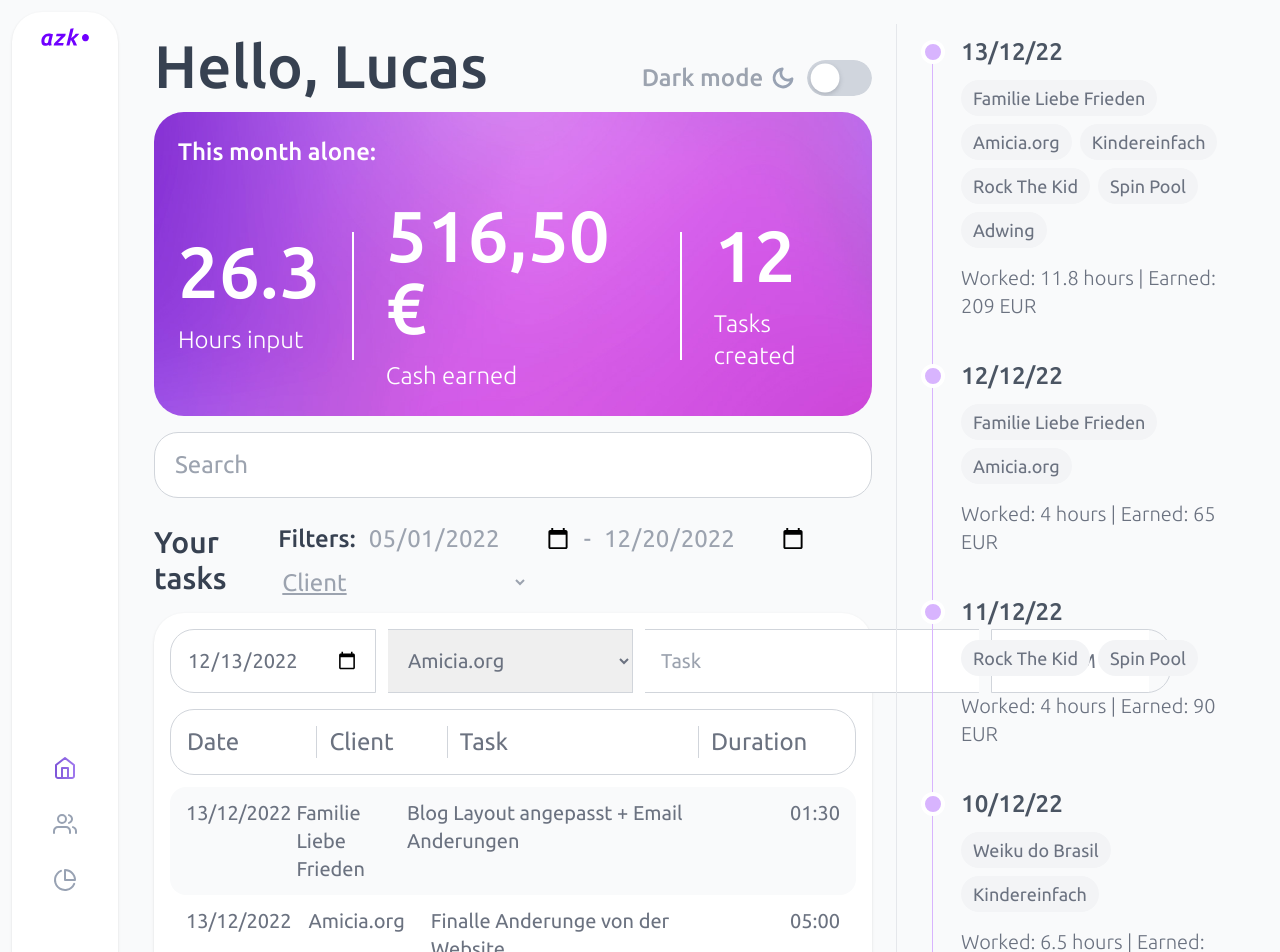
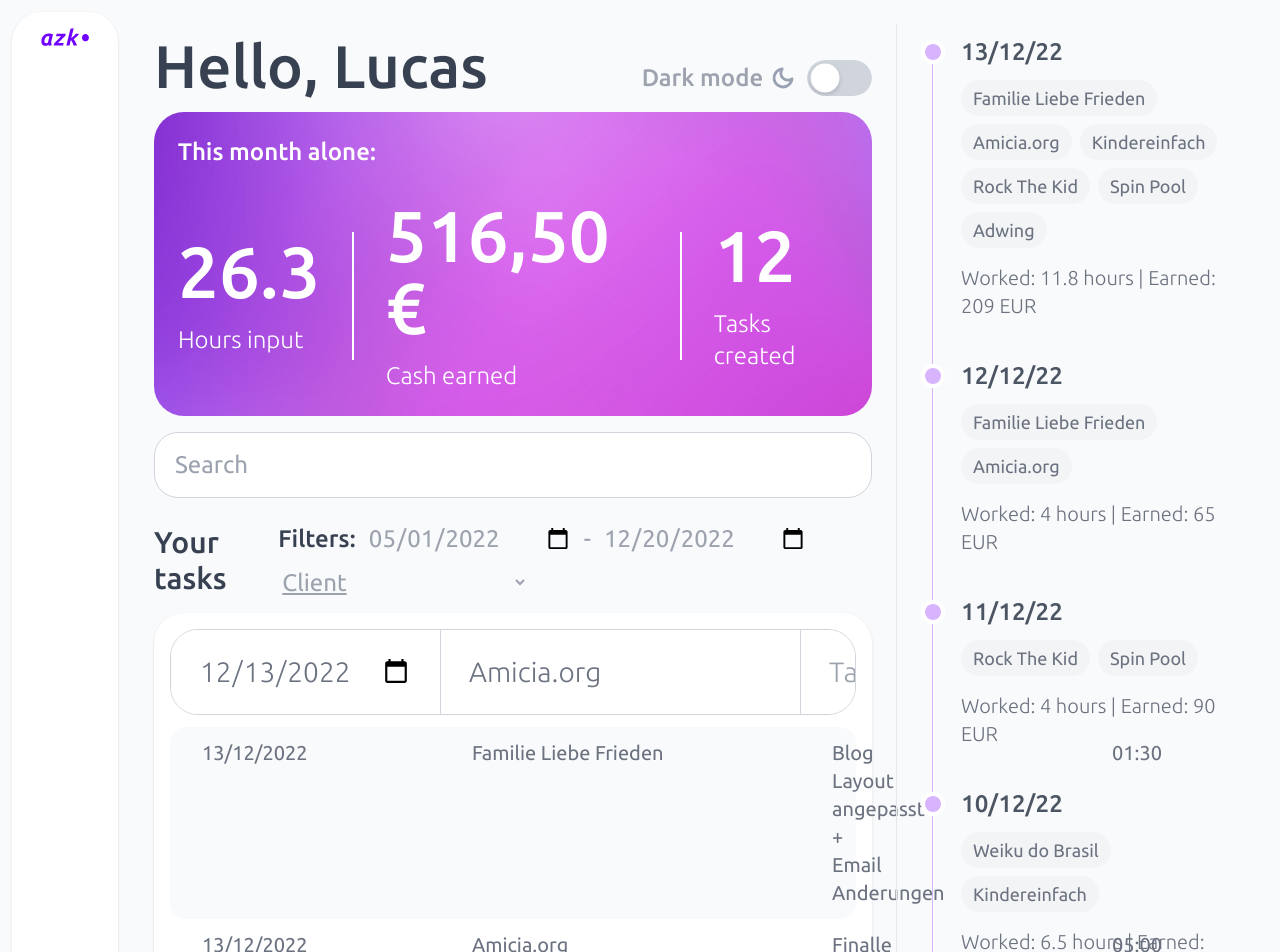
Before and after one commit to lucas-bids/azk-2, a React (Create React App) app: page /dashboard in a window 1280 px wide. Shown: the top 952 px of the page. Built offline with nearby package versions, Linux system fonts and the light colour scheme.

Commit message:
fix: refine figma table and form alignment

```diff
--- a/src/components/clients/ClientItem.js
+++ b/src/components/clients/ClientItem.js
@@ -3,17 +3,21 @@ import trashCan from "../../assets/images/trash-2.svg";
 const ClientItem = (props) => {
   return (
     <li className="group flex rounded-2xl px-4 py-3 text-xl text-gray-500 odd:bg-gray-50">
-      <div className="grow">{props.clientName}</div>
-      <div className="w-[180px] text-right pr-6">{props.pricehour}</div>
-      <div className="w-[120px]">{props.currency}</div>
-      <div className="w-[180px] text-right">{props.hoursmonth}</div>
+      <div className="min-w-0 grow px-4">{props.clientName}</div>
+      <div className="shrink-0 basis-[210px] px-4 text-right">{props.pricehour}</div>
+      <div className="shrink-0 basis-[140px] px-4 text-right">{props.currency}</div>
+      <div className="shrink-0 basis-[220px] px-4">
+        <div className="flex items-center justify-end gap-3">
+          <span>{props.hoursmonth}</span>
           <button
             type="button"
             onClick={() => props.onDelete(props.id)}
-        className="ml-4 hidden group-hover:flex"
+            className="hidden h-6 w-6 shrink-0 group-hover:flex"
           >
             <img src={trashCan} alt="" />
           </button>
+        </div>
+      </div>
     </li>
   );
 };
--- a/src/components/reports/AllReports.js
+++ b/src/components/reports/AllReports.js
@@ -71,7 +71,7 @@ const AllReports = () => {
             <select
               value={currency}
               onChange={(event) => setCurrency(event.target.value)}
-              className="bg-white px-5 py-4 text-xl text-gray-500 focus:outline-none lg:w-[200px]"
+              className="rounded-r-2xl bg-white px-5 py-4 text-xl text-gray-500 focus:outline-none lg:w-[200px]"
             >
               <option value="EUR">Display currency</option>
               <option value="EUR">EUR</option>
@@ -82,7 +82,7 @@ const AllReports = () => {
         </div>
 
         <div className="mt-4 flex flex-col gap-4 lg:flex-row lg:items-end lg:justify-between">
-          <div className="flex flex-wrap gap-3">
+          <div className="flex flex-wrap gap-3 w-2/3">
             {clients.map((client) => (
               <button
                 key={client.id}
--- a/src/components/reports/ReportDetail.js
+++ b/src/components/reports/ReportDetail.js
@@ -41,7 +41,7 @@ const ReportDetail = () => {
         <section className="flex flex-col gap-10 xl:flex-row xl:justify-between">
           <div>
             <h2 className="text-3xl font-medium text-gray-700">Selected clients</h2>
-            <div className="mt-4 flex flex-wrap gap-3">
+            <div className="mt-4 flex flex-wrap gap-3 w-2/3">
               {report.clients.map((client) => (
                 <span
                   key={client.id}
@@ -74,7 +74,7 @@ const ReportDetail = () => {
         </section>
 
         <section className="mt-8 overflow-hidden rounded-3xl">
-          <div className="flex rounded-2xl border border-gray-300 px-4 py-4 text-2xl font-medium text-gray-700">
+          <div className="flex px-4 pb-4 text-2xl font-medium text-gray-700">
             <div className="grow">Client</div>
             <div className="w-[160px] text-center">Time(hrs)</div>
             <div className="w-[160px] text-center">Price/hr</div>
--- a/src/components/tasks/AllTasks.js
+++ b/src/components/tasks/AllTasks.js
@@ -121,50 +121,46 @@ const AllTasks = () => {
 
       <section>
         <CardWhite>
-          <form onSubmit={submitTaskHandler} className="flex flex-col gap-3 xl:flex-row">
+          <form onSubmit={submitTaskHandler}>
+            <div className="flex flex-col overflow-hidden rounded-[28px] border border-gray-300 bg-white xl:flex-row">
               <input
                 ref={enteredDateRef}
                 type="date"
                 defaultValue="2022-12-13"
-              className="h-[64px] rounded-[24px] border border-gray-300 px-4 text-xl text-gray-500 focus:outline-none xl:w-[220px] xl:rounded-r-none"
+                className="h-[84px] border-b border-gray-300 px-7 text-[28px] font-light text-gray-500 focus:outline-none xl:w-[270px] xl:border-b-0 xl:border-r"
               />
-            <select
+              <input
                 ref={enteredClientRef}
-              defaultValue={clients[0]?.client}
-              className="h-[64px] border border-gray-300 px-4 text-xl text-gray-500 focus:outline-none xl:w-[260px] xl:rounded-none xl:border-l-0"
-            >
+                type="text"
+                list="task-client-options"
+                defaultValue={clients[0]?.client || ""}
+                className="h-[84px] border-b border-gray-300 px-7 text-[28px] font-light text-gray-500 focus:outline-none xl:w-[360px] xl:border-b-0 xl:border-r"
+                placeholder="Client"
+              />
+              <datalist id="task-client-options">
                 {clients.map((client) => (
-                <option key={client.id} value={client.client}>
-                  {client.client}
-                </option>
+                  <option key={client.id} value={client.client} />
                 ))}
-            </select>
+              </datalist>
               <input
                 ref={enteredTaskRef}
                 type="text"
-              className="h-[64px] grow border border-gray-300 px-4 text-xl text-gray-500 focus:outline-none xl:border-l-0 xl:border-r-0"
+                className="h-[84px] grow border-b border-gray-300 px-7 text-[28px] font-light text-gray-500 focus:outline-none xl:border-b-0 xl:border-r"
                 placeholder="Task"
               />
-            <div className="flex h-[64px] rounded-[24px] border border-gray-300 xl:w-[180px] xl:rounded-l-none">
+              <div className="flex h-[84px] items-center xl:w-[330px]">
                 <input
                   ref={enteredTimeRef}
                   type="time"
                   defaultValue="01:30"
-                className="h-full grow px-4 text-xl text-gray-500 focus:outline-none"
+                  className="h-full grow px-7 text-[28px] font-light text-gray-500 focus:outline-none"
                 />
-              <button type="submit" className="h-full p-3">
-                <img src={SubmitIcon} className="h-full" alt="" />
+                <button type="submit" className="px-6">
+                  <img src={SubmitIcon} className="h-11 w-11" alt="" />
                 </button>
               </div>
+            </div>
           </form>
-
-          <div className="mt-4 flex rounded-[24px] border border-gray-300 px-4 py-4 text-2xl text-gray-500">
-            <div className="w-1/5 border-r border-gray-300">Date</div>
-            <div className="w-1/5 border-r border-gray-300 pl-3">Client</div>
-            <div className="grow border-r border-gray-300 pl-3">Task</div>
-            <div className="w-[140px] pl-3">Duration</div>
-          </div>
-
           <List tasks={filteredTasks} onDelete={deleteTask} />
         </CardWhite>
       </section>
--- a/src/components/tasks/TaskItem.js
+++ b/src/components/tasks/TaskItem.js
@@ -4,14 +4,14 @@ import { formatDateDisplay } from "../../utils/format";
 const TaskItem = (props) => {
   return (
     <li className="group flex rounded-2xl px-4 py-3 text-xl text-gray-500 odd:bg-gray-50">
-      <div className="w-1/5">{formatDateDisplay(props.date)}</div>
-      <div className="w-1/5">{props.client}</div>
-      <div className="grow">{props.task}</div>
-      <div className="w-[120px] text-right">{props.time}</div>
+      <div className="shrink-0 basis-[270px] px-4">{formatDateDisplay(props.date)}</div>
+      <div className="shrink-0 basis-[360px] px-4">{props.client}</div>
+      <div className="min-w-0 grow px-4">{props.task}</div>
+      <div className="shrink-0 basis-[330px] px-4 text-right">{props.time}</div>
       <button
         type="button"
         onClick={() => props.onDelete(props.id)}
-        className="ml-4 hidden group-hover:flex"
+        className="ml-2 hidden shrink-0 group-hover:flex"
       >
         <img src={trashCan} alt="" />
       </button>
```
Also changed, not shown: src/components/clients/AllClients.js (+10 -16 lines). Lines whose indentation alone changed are shown as unchanged.
